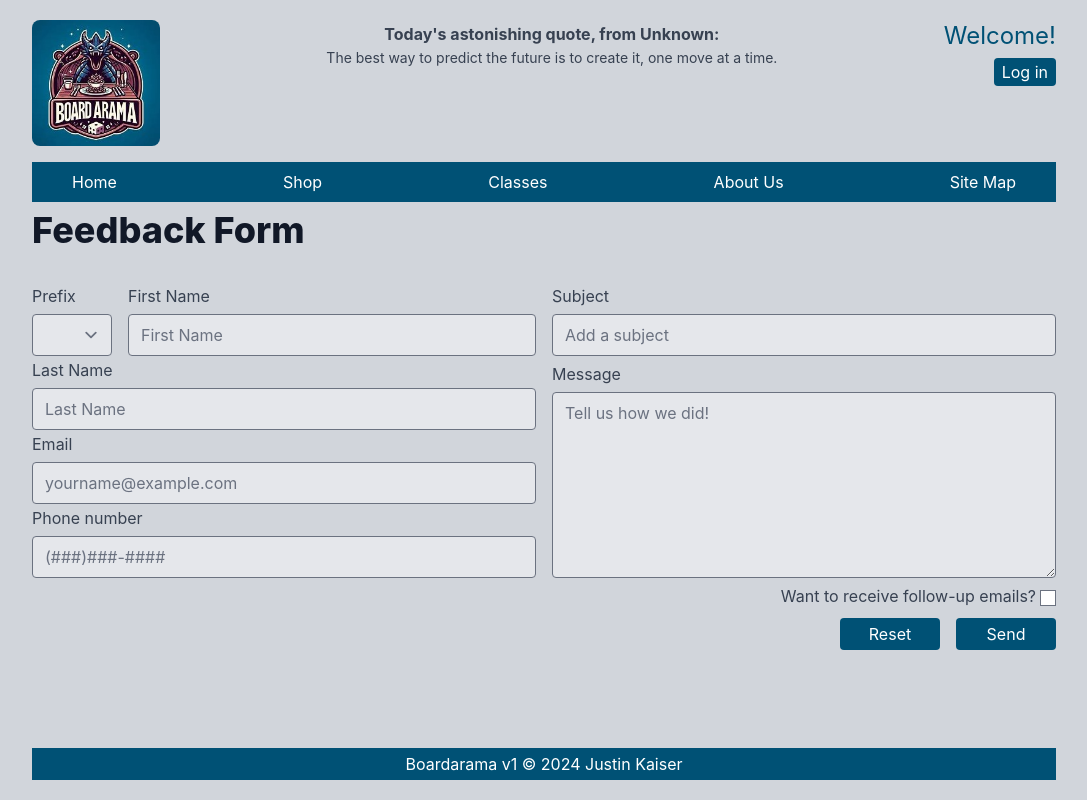
After one commit to JKK890/Boardarama-Website, a PHP site: page /pages/feedback.php in a window 1280 px wide. The commit adds this page. Shown: the whole page, without its empty margins (96-1183 px from the left). Run offline with PHP 8.4, Linux system fonts and the light colour scheme; some libraries are stand-ins or nearby versions.

Commit message:
added the front end of the feedback form

```diff
--- a/src/common/taskbar.html
+++ b/src/common/taskbar.html
@@ -35,7 +35,7 @@
     <div class="dropdown">
       <a href="pages/vision.php">Vision & Mission</a>
       <a href="pages/locations.php">Our Locations</a>
-      <a title="Not yet active" href="pages/sorry.php">Feedback Form</a>
+      <a href="pages/feedback.php">Feedback&nbsp;Form</a>
     </div>
   </div>
   <div class="text-center rounded px-2 hover:text-gray-400">
--- a/src/css/output.css
+++ b/src/css/output.css
@@ -1241,13 +1241,37 @@ select {
   margin-bottom: 0;
 }
 
+.float-right {
+  float: right;
+}
+
+.float-left {
+  float: left;
+}
+
 .my-5 {
   margin-top: 1.25rem;
   margin-bottom: 1.25rem;
 }
 
+.mt-1 {
+  margin-top: 0.25rem;
+}
+
 .mt-4 {
   margin-top: 1rem;
+}
+
+.ml-1 {
+  margin-left: 0.25rem;
+}
+
+.ml-4 {
+  margin-left: 1rem;
+}
+
+.ml-2 {
+  margin-left: 0.5rem;
 }
 
 .flex {
@@ -1275,6 +1299,10 @@ select {
   min-height: 5rem;
 }
 
+.w-20 {
+  width: 5rem;
+}
+
 .w-full {
   width: 100%;
 }
@@ -1300,8 +1328,8 @@ select {
   flex: 1 1 0%;
 }
 
-.flex-row {
-  flex-direction: row;
+.flex-grow {
+  flex-grow: 1;
 }
 
 .flex-col {
@@ -1310,6 +1338,14 @@ select {
 
 .flex-wrap {
   flex-wrap: wrap;
+}
+
+.items-center {
+  align-items: center;
+}
+
+.justify-end {
+  justify-content: flex-end;
 }
 
 .justify-between {
@@ -1337,11 +1373,20 @@ select {
   background-color: rgb(0 81 117 / var(--tw-bg-opacity));
 }
 
+.bg-gray-200 {
+  --tw-bg-opacity: 1;
+  background-color: rgb(229 231 235 / var(--tw-bg-opacity));
+}
+
 .bg-gray-400 {
   --tw-bg-opacity: 1;
   background-color: rgb(156 163 175 / var(--tw-bg-opacity));
 }
 
+.p-1 {
+  padding: 0.25rem;
+}
+
 .px-2 {
   padding-left: 0.5rem;
   padding-right: 0.5rem;
@@ -1382,6 +1427,10 @@ select {
 
 .text-right {
   text-align: right;
+}
+
+.align-middle {
+  vertical-align: middle;
 }
 
 .text-2xl {
@@ -1525,14 +1574,20 @@ body {
   color: rgb(255 255 255 / var(--tw-text-opacity));
 }
 
-.feedback-field {
+.form-field {
+  width: 100%;
   border-radius: 0.25rem;
   --tw-bg-opacity: 1;
   background-color: rgb(229 231 235 / var(--tw-bg-opacity));
 }
 
+.form-element {
+  display: flex;
+  flex-direction: column;
+  gap: 0.25rem;
+}
+
 .submit-button {
-  margin-bottom: 1rem;
   width: -moz-fit-content;
   width: fit-content;
   min-width: 100px;
--- /dev/null
+++ b/src/pages/feedback.php
@@ -0,0 +1,74 @@
+<!DOCTYPE html>
+<html lang="en">
+<?php include '../common/head.php'; ?>
+
+<body>
+    <div class="content">
+        <div>
+            <?php include '../common/header.php'; ?>
+            <?php include '../common/taskbar.html'; ?>
+            <main class="prose max-w-none py-2">
+                <h1>Feedback Form</h1>
+                <form action="post">
+                    <div class="flex flex-col lg:flex-row flex-wrap gap-4">
+                        <section class="flex-1 gap-4">
+                            <div class="flex gap-4">
+                                <div class="form-element w-20">
+                                    <label for="prefix">Prefix</label>
+                                    <select required class="rounded bg-gray-200" id="prefix" name="prefix">
+                                        <option value selected disabled hidden></option>
+                                        <option value="Mrs">Mrs.</option>
+                                        <option value="Mrs">Ms.</option>
+                                        <option value="Mr">Mr.</option>
+                                        <option value="Dr">Dr.</option>
+                                    </select>
+                                </div>
+                                <div class="flex-grow form-element">
+                                    <label for="fName">First Name</label>
+                                    <input required pattern="^[A-Z][A-Za-z]*$" class="form-field" type="text" id="fName" placeholder="First Name">
+                                </div>
+                            </div>
+                            <div class="form-element">
+                                <label for="lName">Last Name</label>
+                                <input required pattern="^[A-Z][A-Za-z]*$" class="form-field" type="text" id=lName" placeholder="Last Name">
+                            </div>
+                            <div class="form-element">
+                                <label for="email">Email</label>
+                                <input required pattern="^\w+([.-]?\w+)*@\w+([.-]?\w+)*(\.\w{2,3})$" class="form-field" type="email" id="email"
+                                    placeholder="yourname@example.com">
+                            </div>
+                            <div class="form-element">
+                                <label for="phone">Phone number</label>
+                                <input pattern="^(\d{3}-)?\d{3}-\d{4}$" class="form-field" type="tel" id="phone" placeholder="(###)###-####">
+                            </div>
+                        </section>
+                        <section class="flex-1 gap-4">
+                            <div class="form-element">
+                                <label for="subject">Subject</label>
+                                <input required class="form-field" type="text" id="subject" placeholder="Add a subject">
+                            </div>
+                            <div class="form-element mt-1">
+                                <label for="message">Message</label>
+                                <textarea required class="form-field" rows="7" id="message"
+                                    placeholder="Tell us how we did!"></textarea>
+                            </div>
+                            <div class="form-element">
+                                <div class="flex justify-end items-center py-1">
+                                    <label for="reply">Want to receive follow-up emails?</label>
+                                    <input class="mt-1 ml-1" type="checkbox" id="reply">
+                                </div>
+                                <div class="flex justify-end gap-4">
+                                    <input type="reset" value="Reset" class="submit-button">
+                                    <input type="submit" value="Send" class="submit-button">
+                                </div>
+                            </div>
+                        </section>
+                    </div>
+                </form>
+            </main>
+        </div>
+        <?php include '../common/footer.html'; ?>
+    </div>
+</body>
+
+</html>
--- a/src/pages/sitemap.php
+++ b/src/pages/sitemap.php
@@ -32,7 +32,7 @@
                         <div class="text-3xl">About&nbsp;Us</div>
                         <a href="pages/vision.php">Vision&nbsp;&&nbsp;Mission</a>
                         <a href="pages/locations.php">Our&nbsp;Locations</a>
-                        <a title="Not yet active" href="pages/sorry.php">Feedback&nbsp;Form</a>
+                        <a href="pages/feedback.php">Feedback&nbsp;Form</a>
                     </div>
                     <div class="bg-gray-400 rounded px-4 py-4 text-3xl w-min h-min"><a href="
                             pages/sitemap.php">Site&nbsp;Map</a></div>
```
Also changed, not shown: src/css/my_css.css (+7 -3 lines).
